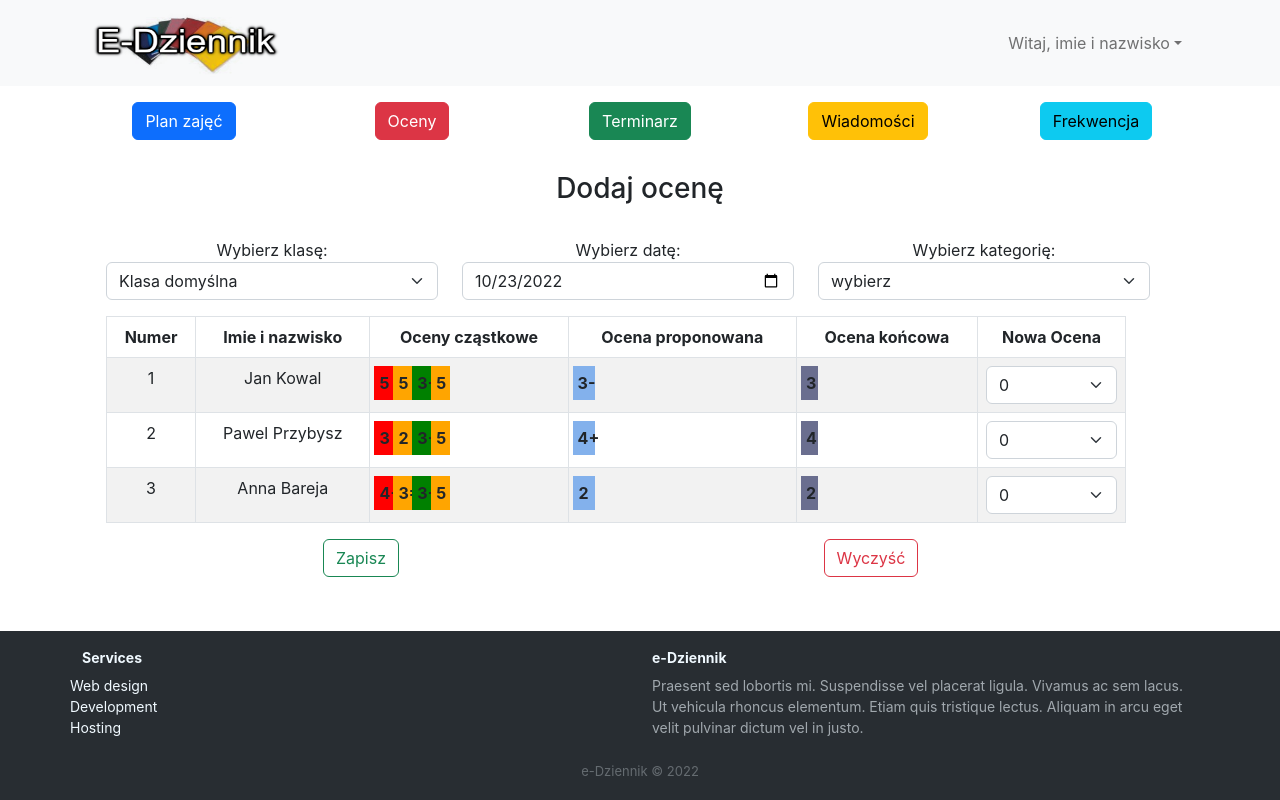
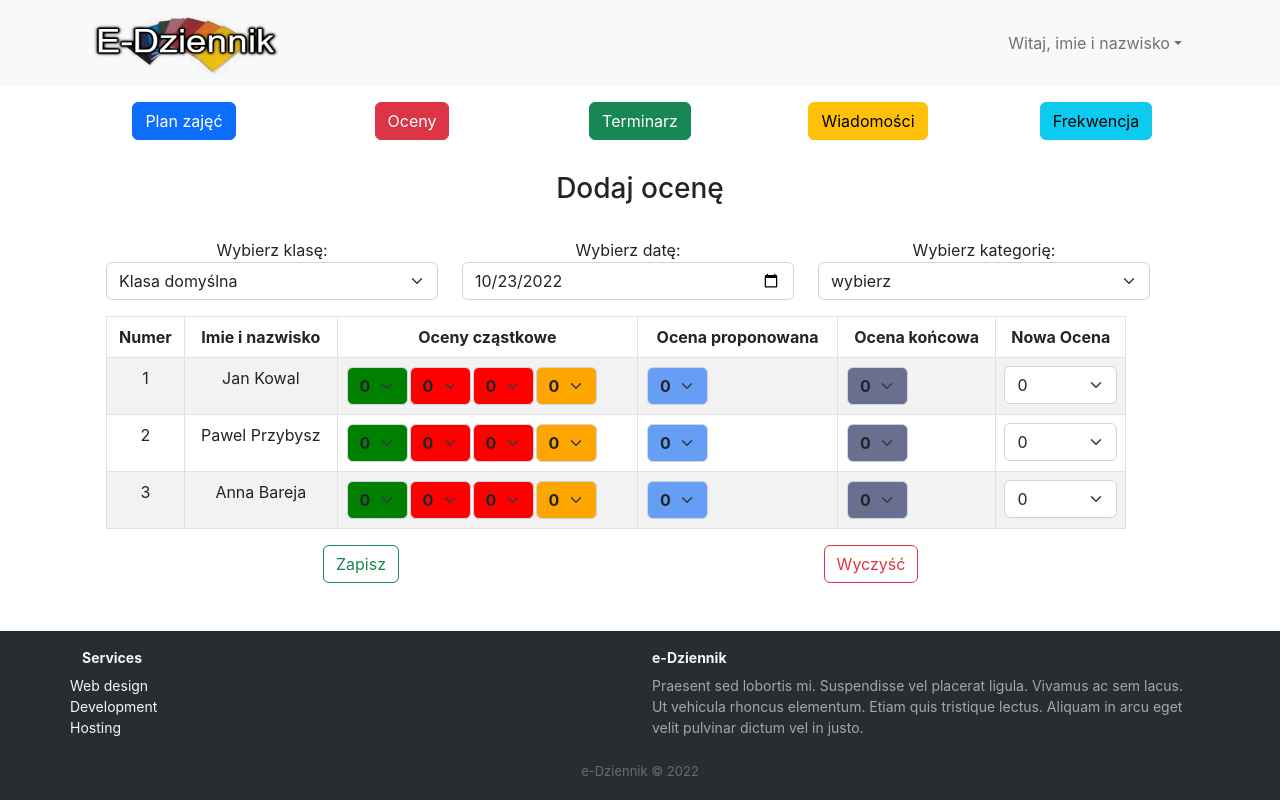
Before and after one commit to Register-app/register-app-frontend, a React (Create React App) app: page /grades in a window 1280 px wide. Built offline with nearby package versions, Linux system fonts and the light colour scheme.

Commit message:
feat: added GradeValue component

```diff
--- /dev/null
+++ b/src/components/GradeValue.js
@@ -0,0 +1,48 @@
+import React from 'react'
+
+
+class GradeValue extends React.Component{
+
+    render(){
+      var ocenaStyle = {fontWeight: "bold"};
+
+      switch(this.props.type){
+        case 'kartkowka':
+          ocenaStyle = {backgroundColor: "red", fontWeight: "bold"};
+          break;
+        case 'sprawdzian':
+          ocenaStyle = {backgroundColor: "green", fontWeight: "bold"};
+          break;
+        case 'aktywnosc':
+          ocenaStyle = {backgroundColor: "orange", fontWeight: "bold"};
+          break;
+        case 'propozycja':
+          ocenaStyle = {backgroundColor: "rgb(102, 157, 245)", fontWeight: "bold"};
+          break;
+        case 'koncowa':
+          ocenaStyle = {backgroundColor: "rgb(106, 110, 143)", fontWeight: "bold"};
+          break;
+        default:
+          ocenaStyle = {fontWeight: "bold"};
+      }
+        return(
+
+          <td>
+          <div class="row">
+            <div class="col-sm">
+              <select class="form-select h-100 w-80" aria-label="" id={this.props.id} value={this.props.selected} onChange={(e) => this.props.onChange(e)} style={ocenaStyle}>
+              {this.props.options.map((option) => (
+                      <option key={option.value} value={option.value}>
+                        {option.text}
+                      </option>
+                    ))}
+              </select>
+            </div>
+          </div>
+        </td>
+        )
+    }
+
+}
+
+export default GradeValue;
--- a/src/pages/AddGrade.js
+++ b/src/pages/AddGrade.js
@@ -3,7 +3,7 @@ import "bootstrap/dist/css/bootstrap.min.css";
 import { Container, Row, Col, Table, Button } from "react-bootstrap";
 import DatePicker from "components/DatePicker";
 import ValueSelect from "components/ValueSelect";
-import "./style/Frequency.css";
+import GradeValue from "components/GradeValue";
 
 const AddGrade = () => {
 
@@ -107,68 +107,55 @@ const AddGrade = () => {
               <td>1</td>
               <td>Jan Kowal</td>
               <td>
-                <div class="row px-2">
-                  <div class="col-2 sprawdzian">5</div>
-                  <div class="col-2 aktywnosc">5</div>
-                  <div class="col-2 kartkowka">3+</div>
-                  <div class="col-2 aktywnosc">5</div>
-                </div>
+                <GradeValue id="ocena" options={ocenyOptions} value={selected} onChange={handleChangeOcena} type='sprawdzian'/>
+                <GradeValue id="ocena" options={ocenyOptions} value={selected} onChange={handleChangeOcena} type='kartkowka'/>
+                <GradeValue id="ocena" options={ocenyOptions} value={selected} onChange={handleChangeOcena} type='kartkowka'/>
+                <GradeValue id="ocena" options={ocenyOptions} value={selected} onChange={handleChangeOcena} type='aktywnosc'/>
               </td>
               <td>
-                <div class="row px-2">
-                  <div class="col-2 propozycja">3-</div>
-                </div>
+                  {/* <div class="col-2 propozycja">3-</div> */}
+                  <GradeValue id="ocena" options={ocenyOptions} value={selected} onChange={handleChangeOcena} type='propozycja'/>
               </td>
               <td>
-                <div class="row px-2">
-                  <div class="col-2 koncowa">3</div>
-                </div>
+                <GradeValue id="ocena" options={ocenyOptions} value={selected} onChange={handleChangeOcena} type='koncowa'/>
               </td>
-              <td><ValueSelect id='1' options={ocenyOptions} value={selected} onChange={handleChangeOcena}/></td>
+              <td>
+                <ValueSelect id='1' options={ocenyOptions} value={selected} onChange={handleChangeOcena}/>
+              </td>
             </tr>
             <tr>
               <td>2</td>
               <td>Pawel Przybysz</td>
               <td>
-                <div class="row px-2">
-                  <div class="col-2 sprawdzian">3</div>
-                  <div class="col-2 aktywnosc">2</div>
-                  <div class="col-2 kartkowka">3+</div>
-                  <div class="col-2 aktywnosc">5</div>
-                </div>
+                <GradeValue id="ocena" options={ocenyOptions} value={selected} onChange={handleChangeOcena} type='sprawdzian'/>
+                <GradeValue id="ocena" options={ocenyOptions} value={selected} onChange={handleChangeOcena} type='kartkowka'/>
+                <GradeValue id="ocena" options={ocenyOptions} value={selected} onChange={handleChangeOcena} type='kartkowka'/>
+                <GradeValue id="ocena" options={ocenyOptions} value={selected} onChange={handleChangeOcena} type='aktywnosc'/>
               </td>
               <td>
-                <div class="row px-2">
-                  <div class="col-2 propozycja">4+</div>
-                </div>
+               <GradeValue id="ocena" options={ocenyOptions} value={selected} onChange={handleChangeOcena} type='propozycja'/>
+                </td>
+              <td>
+                <GradeValue id="ocena" options={ocenyOptions} value={selected} onChange={handleChangeOcena} type='koncowa'/>
               </td>
               <td>
-                <div class="row px-2">
-                  <div class="col-2 koncowa">4</div>
-                </div>
+                <ValueSelect id='2' options={ocenyOptions} value={selected} onChange={handleChangeOcena}/>
               </td>
-              <td><ValueSelect id='2' options={ocenyOptions} value={selected} onChange={handleChangeOcena}/></td>
             </tr>
             <tr>
               <td>3</td>
               <td>Anna Bareja</td>
               <td>
-                <div class="row px-2">
-                  <div class="col-2 sprawdzian">4+</div>
-                  <div class="col-2 aktywnosc">3=</div>
-                  <div class="col-2 kartkowka">3+</div>
-                  <div class="col-2 aktywnosc">5</div>
-                </div>
+                <GradeValue id="ocena" options={ocenyOptions} value={selected} onChange={handleChangeOcena} type='sprawdzian'/>
+                <GradeValue id="ocena" options={ocenyOptions} value={selected} onChange={handleChangeOcena} type='kartkowka'/>
+                <GradeValue id="ocena" options={ocenyOptions} value={selected} onChange={handleChangeOcena} type='kartkowka'/>
+                <GradeValue id="ocena" options={ocenyOptions} value={selected} onChange={handleChangeOcena} type='aktywnosc'/>
               </td>
               <td>
-                <div class="row px-2">
-                  <div class="col-2 propozycja">2</div>
-                </div>
+                <GradeValue id="ocena" options={ocenyOptions} value={selected} onChange={handleChangeOcena} type='propozycja'/>
               </td>
               <td>
-                <div class="row px-2">
-                  <div class="col-2 koncowa">2</div>
-                </div>
+                <GradeValue id="ocena" options={ocenyOptions} value={selected} onChange={handleChangeOcena} type='koncowa'/>
               </td>
               <td><ValueSelect id='3' options={ocenyOptions} value={selected} onChange={handleChangeOcena}/></td>
             </tr>
```
Also changed, not shown: src/pages/style/Grades.css (added, +13 -0 lines).
